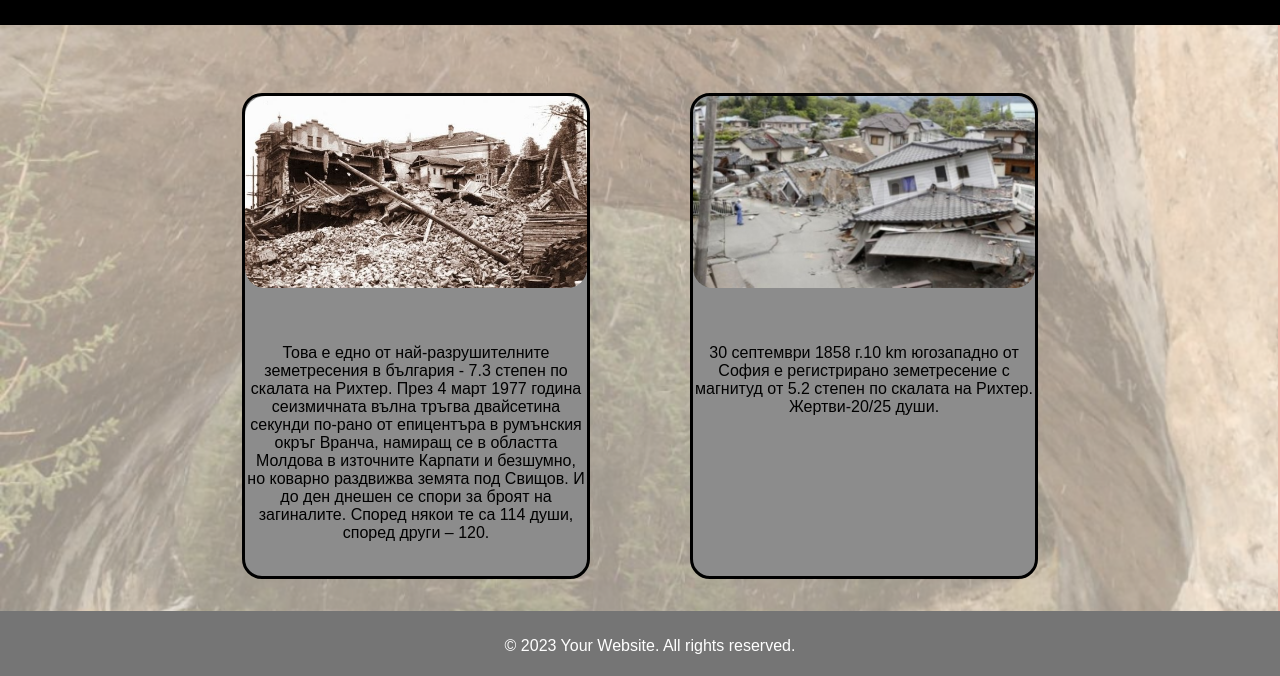
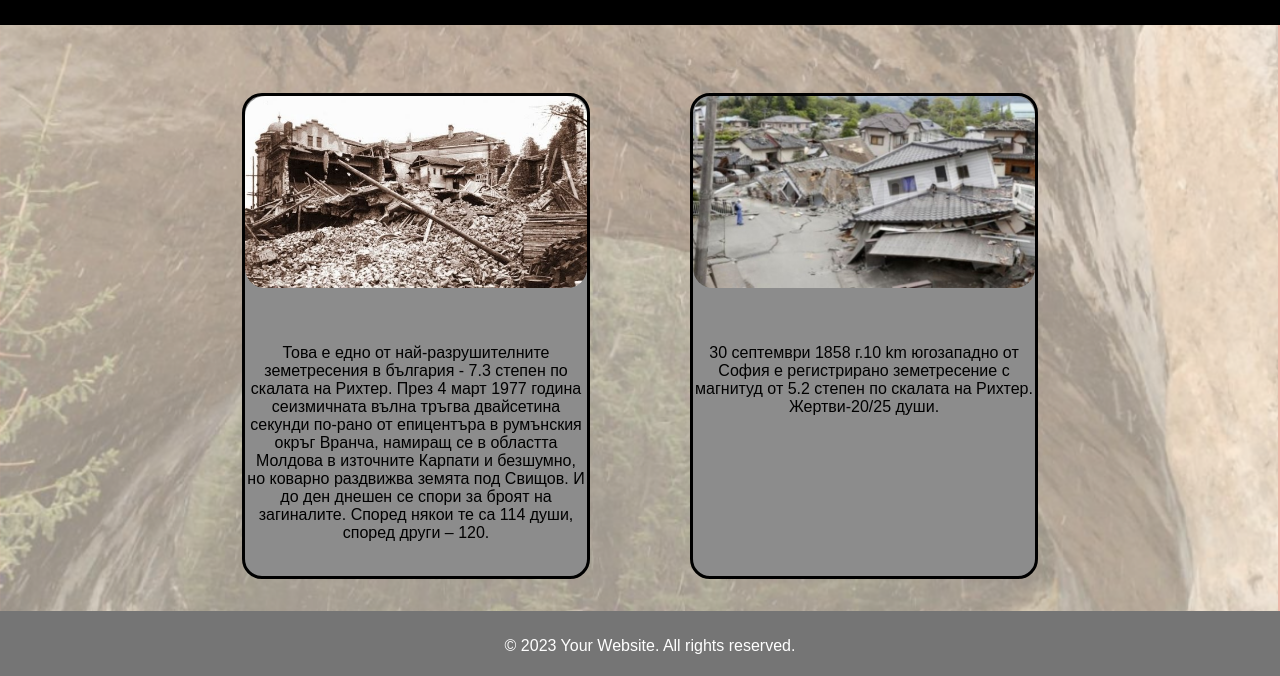
Before and after one commit to Code-Of-The-Future-Hackathon/code-of-the-future-2023-botgap, a plain HTML site: page Project_site/index.html in a window 1280 px wide. Shown: the part 119-795 px from the top of the page. Drawn offline with Linux system fonts and the light colour scheme.

Commit message:
Reowrk the body's css

```diff
--- a/Project_site/CSS files/index.css
+++ b/Project_site/CSS files/index.css
@@ -6,9 +6,8 @@ body {
   width: 100%;
   background-color: antiquewhite;
   background-image: url('../images/background.png');
-  background-position: center;
-  background-position: fixed;
   background-repeat: no-repeat;
+  background-attachment: fixed;
   background-size: cover;
 }
 
```
Also changed, not shown: src/main/x64/Debug/main.obj, src/main/x64/Debug/program.obj, 12 other files.
